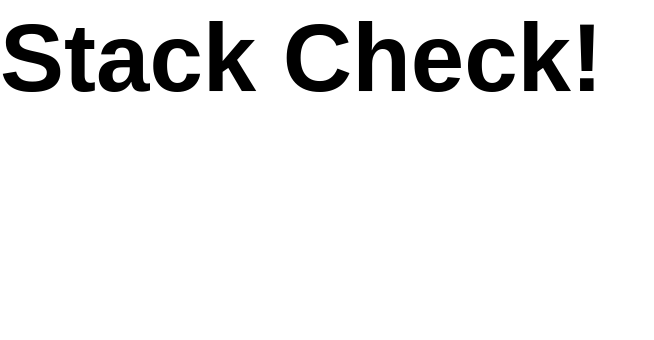
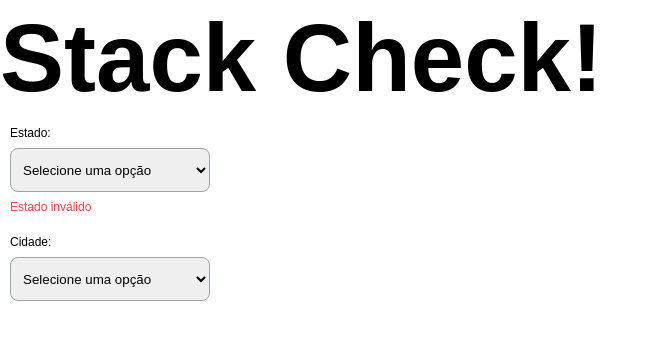
Before and after one commit to juninhos-comunidade/code-queens, a Next.js app in the folder frontend/: page / in a window 1280 px wide. Shown: the top 340 px of the page, without its empty margins (0-654 px from the left). Built offline with nearby package versions, Linux system fonts and the light colour scheme.

Commit message:
feat: ajustando home para testes

```diff
--- a/frontend/src/app/page.tsx
+++ b/frontend/src/app/page.tsx
@@ -1,10 +1,18 @@
 import Image from "next/image";
 import styles from "./page.module.css";
+import { Select } from "@/components";
 
 export default function Home() {
+  const stateOptions = [
+    { value: "sp", label: "São Paulo" },
+    { value: "rj", label: "Rio de Janeiro" },
+    { value: "bh", label: "Belo Horizonte" }
+  ];
   return (
-    <div className={styles.page}>
+    <main className={styles.page}>
      <h1>Stack Check!</h1>
-    </div>
+     <Select label="Estado:" isInvalid errorMessage="Estado inválido" labelFor="estado" options={stateOptions} />
+     <Select label="Cidade:" labelFor="cidade" options={stateOptions} />
+    </main>
   );
 }
```
